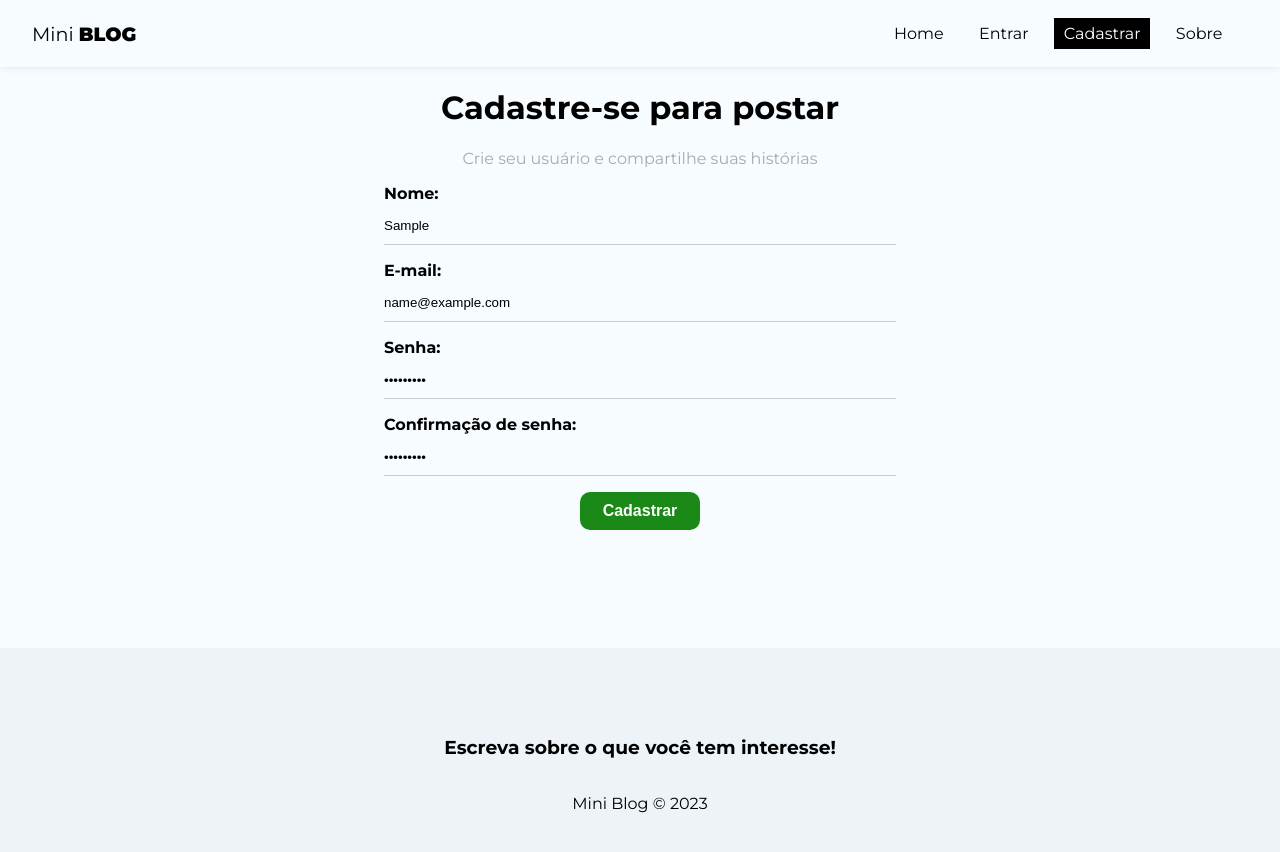
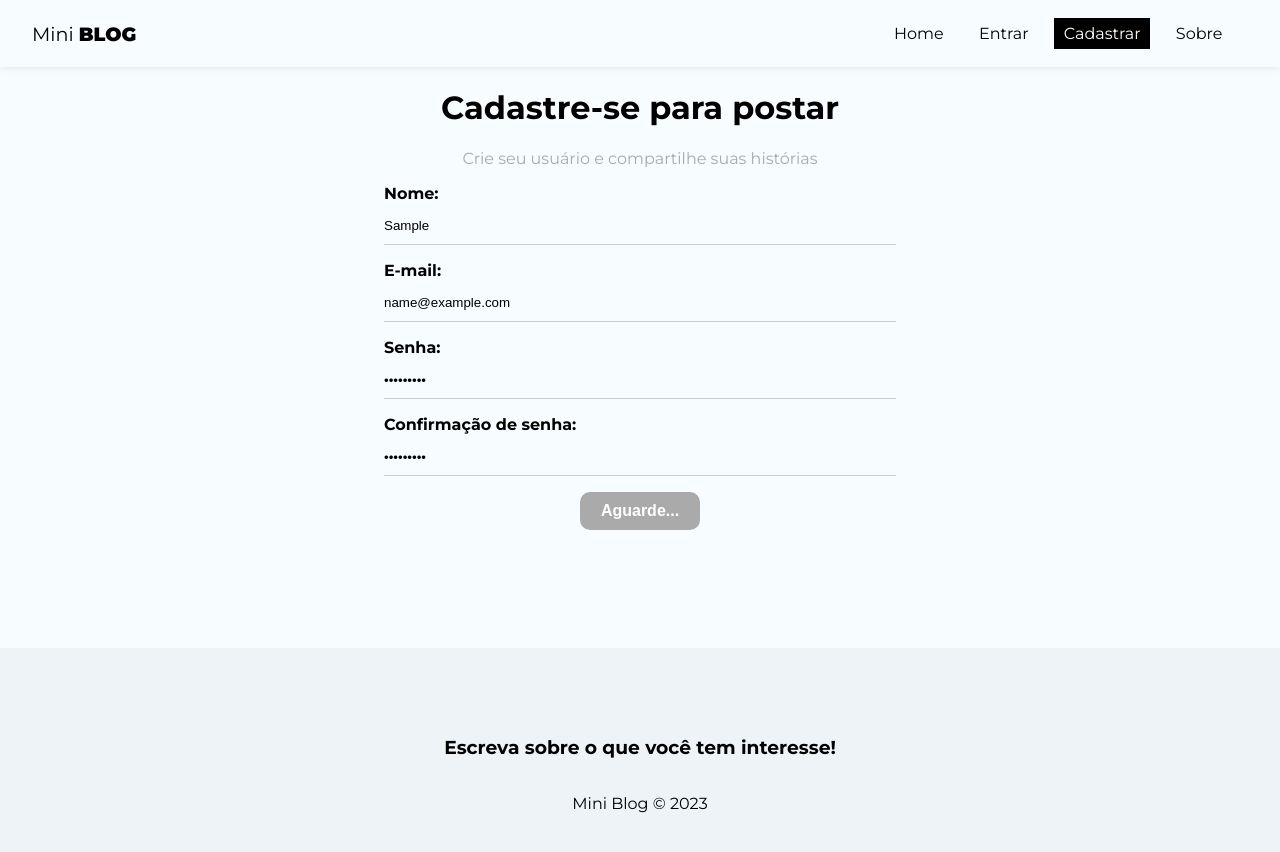
Before and after one commit to Nathrds/react-hora-de-codar, a React (Create React App) app in the folder 10_MINIBLOG/miniblog/: page /register in a window 1280 px wide. Both pictures are taken after typing "Sample", "name@example.com", "Sample123", "Sample123" into the empty fields and a click on the button "Cadastrar". Shown: the top 852 px of the page. Built offline with nearby package versions, Linux system fonts and the light colour scheme; no server answers.

Commit message:
registro do usuário no sistema
firebase

```diff
--- a/10_MINIBLOG/miniblog/src/firebase/config.js
+++ b/10_MINIBLOG/miniblog/src/firebase/config.jsx
@@ -1,6 +1,6 @@
 
 import { initializeApp } from "firebase/app";
-import {getFirestore} from "firebase/firebase";
+import {getFirestore} from "firebase/firestore";
 
 const firebaseConfig = {
   apiKey: "AIzaSyAlDtYVFM2dN7OLwnCwZexRWqUuO27r7yE",
--- /dev/null
+++ b/10_MINIBLOG/miniblog/src/hooks/useAuthentication.jsx
@@ -0,0 +1,79 @@
+import {db} from '../firebase/config'
+
+import {
+    getAuth,
+    createUserWithEmailAndPassword,
+    signInWithEmailAndPassword,
+    updateProfile,
+    signOut
+} from 'firebase/auth'
+
+import { useState, useEffect } from 'react';
+
+export const useAuthentication = () => {
+    const [error, setError] = useState(null);
+    const [ loading, setLoading] = useState(null);
+
+    //cleanup
+    // deal with memory leak
+    const [ cacelled, setCancelled] = useState(false);
+
+    const auth = getAuth();
+
+    function checkIfCancelled() {
+        if (cacelled) {
+            return;
+        }
+    };
+
+    const createUser = async (data) => {
+        checkIfCancelled();
+
+        setLoading(true);
+        setError(null);
+
+        try {
+
+            const {user} = await createUserWithEmailAndPassword(
+                auth,
+                data.email,
+                data.password,
+            )
+
+            await updateProfile(user, {
+                displayName: data.displayName
+            });
+
+
+            setLoading(false);
+
+            return user;
+        } catch (error) {
+            console.log(error.message);
+            console.log(typeof error.message);
+
+            let systemErrorMessage;
+            if (error.message.includes("Password")) {
+                systemErrorMessage = "A senha precisa conter pelo menos 6 caracteres.";
+            } else if (error.message.includes("email-already")) {
+                systemErrorMessage = "E-mail já cadastrado.";
+            } else {
+                systemErrorMessage = "Ocorreu um erro, por favor tente mais tarde.";
+            }
+
+            setLoading(false);
+            setError(systemErrorMessage);
+        }
+    };
+
+    useEffect(() => {
+        return () => setCancelled(true);
+    }, []);
+
+    return {
+        auth,
+        createUser,
+        error,
+        loading,
+    };
+};
--- a/10_MINIBLOG/miniblog/src/pages/Register/Register.js
+++ b/10_MINIBLOG/miniblog/src/pages/Register/Register.jsx
@@ -1,6 +1,8 @@
 import styles from "./Register.module.css";
 
 import {useState, useEffect} from 'react';
+
+import { useAuthentication } from "../../hooks/useAuthentication";
 
 const Register = () => {
   const [displayName, setDisplayName] = useState("");
@@ -9,7 +11,9 @@ const Register = () => {
   const [confirmPassword, setConfirmPassword] = useState("");
   const [error, setError] = useState("");
 
-  const handleSubmit = (e) => {
+  const {createUser, error: authError, loading} = useAuthentication();
+
+  const handleSubmit = async (e) => {
     e.preventDefault()
 
     setError("");
@@ -25,8 +29,16 @@ const Register = () => {
       return
     }
 
-    console.log(user);
+    const res = await createUser(user);
+
+    console.log(res);
   };
+
+  useEffect (() => {
+    if (authError) {
+      setError(authError);
+    }
+  }, [authError]);
 
   return (
     <div className={styles.register}>
@@ -49,7 +61,8 @@ const Register = () => {
             <span>Confirmação de senha:</span>
             <input type="password" name="confirmPassword" required placeholder="Confirme a sua senha" value={confirmPassword} onChange={(e) => setConfirmPassword(e.target.value)} />
           </label>
-          <button className="btn">Cadastrar</button>
+          {!loading && <button className="btn">Cadastrar</button>}
+          {loading && (<button className="btn" disabled>Aguarde...</button>)}
           {error && <p className="error">{error}</p>}
         </form>
     </div>
```
Also changed, not shown: 10_MINIBLOG/miniblog/src/hooks/useAuthentication.js (deleted, +0 -27 lines), 10_MINIBLOG/miniblog/src/components/Footer.jsx (renamed from 10_MINIBLOG/miniblog/src/components/Footer.js), 10_MINIBLOG/miniblog/src/components/Navbar.jsx (renamed from 10_MINIBLOG/miniblog/src/components/Navbar.js), 10_MINIBLOG/miniblog/src/pages/About/About.jsx (renamed from 10_MINIBLOG/miniblog/src/pages/About/About.js), 10_MINIBLOG/miniblog/src/pages/Home/Home.jsx (renamed from 10_MINIBLOG/miniblog/src/pages/Home/Home.js), 10_MINIBLOG/miniblog/src/pages/Login/Login.jsx (renamed from 10_MINIBLOG/miniblog/src/pages/Login/Login.js).
